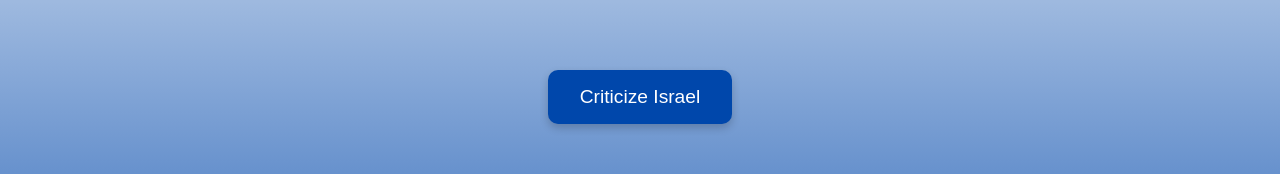
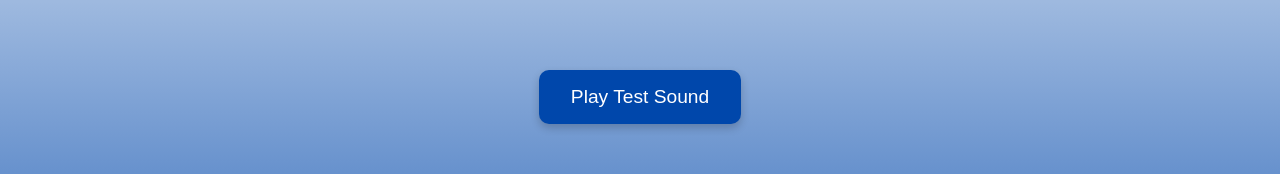
Before and after one commit to joshbloch/magic-hasbara-ball, a plain HTML site: page index.html in a window 1280 px wide. Shown: the part 303-477 px from the top of the page. Drawn offline with Linux system fonts and the light colour scheme.

```diff
--- a/index.html
+++ b/index.html
@@ -2,7 +2,7 @@
 <html lang="en">
 <head>
   <meta charset="UTF-8" />
-  <title>Magical Hasbara 8-Ball</title>
+  <title>Test Sound</title>
   <meta name="viewport" content="width=device-width, initial-scale=1.0">
 
   <style>
@@ -42,7 +42,7 @@
   </style>
 </head>
 <body>
-  <button id="playBtn">Criticize Israel</button>
+  <button id="playBtn">Play Test Sound</button>
   <audio id="testAudio" src="https://cdn.pixabay.com/download/audio/2022/03/15/audio_7981d15c07.mp3?filename=short-trumpet-fanfare-6714.mp3" preload="auto"></audio>
 
   <script>
```
